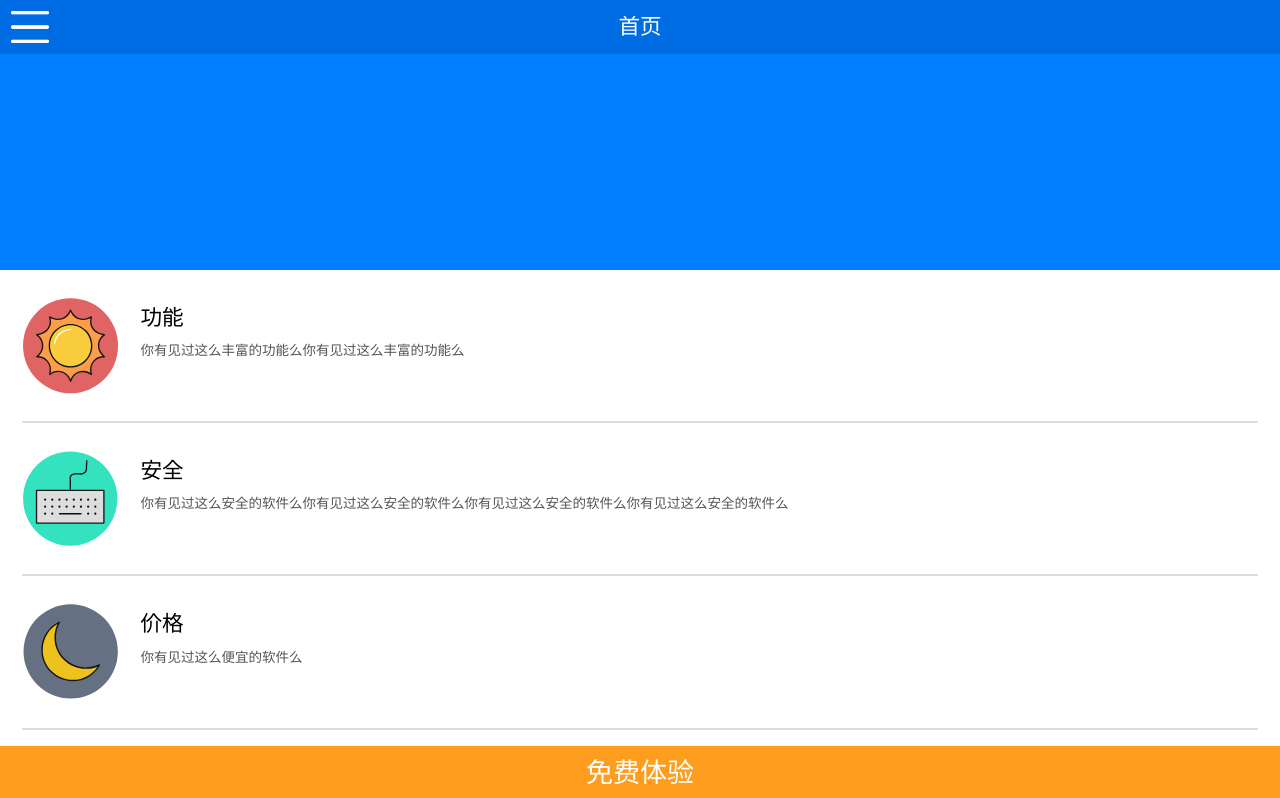
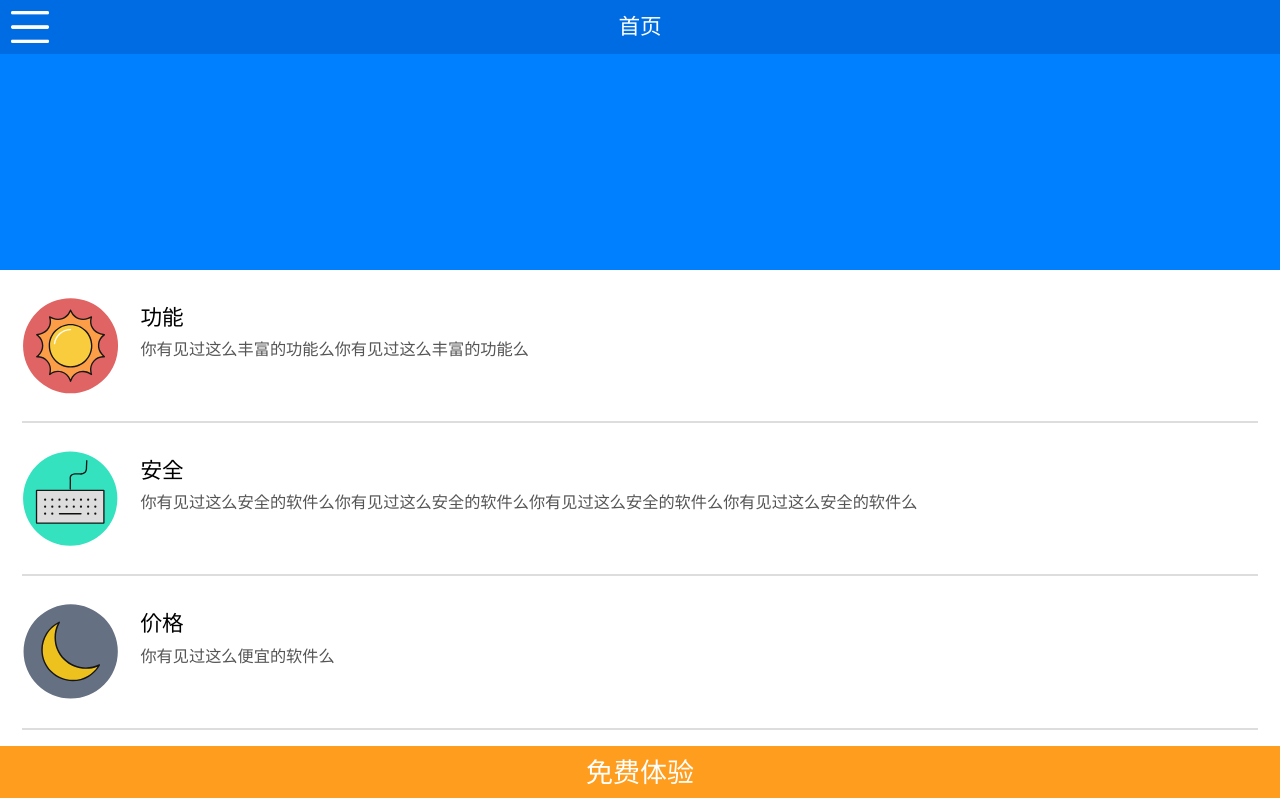
Before and after one commit to dianyingx007/ik3cloud_mobile, a Vue app: page /#/ in a window 1280 px wide. Shown: the top 798 px of the page. Built offline with nearby package versions, Linux system fonts and the light colour scheme.

Commit message:
建立各页面的router

```diff
--- /dev/null
+++ b/src/components/Customer.vue
@@ -0,0 +1,3 @@
+<template>
+    <p>this is Customer</p>
+</template>
--- a/src/components/Home.vue
+++ b/src/components/Home.vue
@@ -56,7 +56,7 @@ export default {
 }
 #home .detail {
     margin-left: 2.6rem;
-    margin-right: 0.1rem
+    margin-right: 0.1rem;
 }
 .detail h3 {
     font-size: 0.4rem;
@@ -64,7 +64,7 @@ export default {
     line-height: 0.8rem;
 }
 .detail p {
-    font-size: 0.25rem;
+    font-size: 0.3rem;
     line-height: 0.4rem;
     color: #555;
 }
--- /dev/null
+++ b/src/components/News.vue
@@ -0,0 +1,7 @@
+<template>
+    <div id="news">this is news</div>
+</template>
+<script>
+</script>
+<style>
+</style>
--- /dev/null
+++ b/src/components/Product.vue
@@ -0,0 +1,3 @@
+<template>
+    <p>this is product</p>
+</template>
--- a/src/router/index.js
+++ b/src/router/index.js
@@ -1,6 +1,9 @@
 import Vue from 'vue'
 import Router from 'vue-router'
 import Home from 'components/Home'
+import Product from 'components/Product'
+import Customer from 'components/Customer'
+import News from 'components/News'
 
 Vue.use(Router)
 
@@ -11,5 +14,17 @@ export default new Router({
         name: 'home',
         component: Home
 
+    }, {
+        path: '/product',
+        name: 'product',
+        component: Product
+    }, {
+        path: '/customer',
+        name: 'customer',
+        component: Customer
+    }, {
+        path: '/news',
+        name: 'news',
+        component: News
     }]
 })
```
